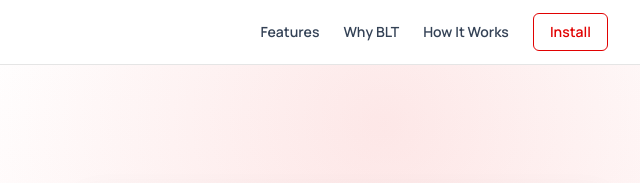
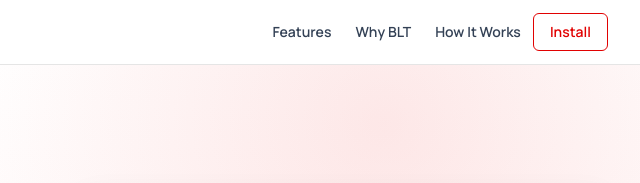
Before and after one commit to OWASP-BLT/BLT-Extension, a browser extension: page index.html in a window 1280 px wide. Shown: the top 183 px of the page, 640-1280 px from the left. Drawn offline with nearby package versions, Linux system fonts and the light colour scheme.

Commit message:
refactor: adjust navigation layout for improved responsiveness

```diff
--- a/index.html
+++ b/index.html
@@ -102,10 +102,12 @@
           </div>
         </a>
 
-        <div class="hidden items-center gap-6 md:flex">
-          <a href="features.html" class="text-sm font-semibold text-slate-700 hover:text-primary">Features</a>
-          <a href="#why" class="text-sm font-semibold text-slate-700 hover:text-primary">Why BLT</a>
-          <a href="#how" class="text-sm font-semibold text-slate-700 hover:text-primary">How It Works</a>
+        <div class="flex items-center gap-3">
+          <div class="hidden items-center gap-6 md:flex">
+            <a href="features.html" class="text-sm font-semibold text-slate-700 hover:text-primary">Features</a>
+            <a href="#why" class="text-sm font-semibold text-slate-700 hover:text-primary">Why BLT</a>
+            <a href="#how" class="text-sm font-semibold text-slate-700 hover:text-primary">How It Works</a>
+          </div>
           <a href="#install" class="rounded-md px-4 py-2 text-sm font-semibold blt-btn-outline">Install</a>
         </div>
       </nav>
```
